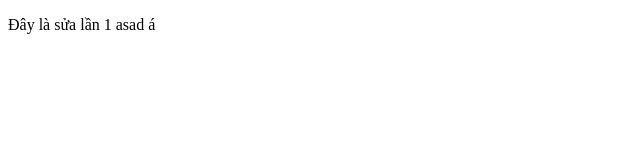
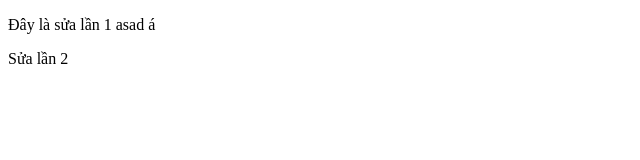
Before and after one commit to BwocBao/Figma-to-code, a plain HTML site: page index.html in a window 1280 px wide. Shown: the full height of the page, 0-640 px from the left. Drawn offline with Linux system fonts and the light colour scheme.

Commit message:
Sửa lần 2

```diff
--- a/index.html
+++ b/index.html
@@ -7,6 +7,8 @@
     <title>Document</title>
 </head>
 <p>Đây là sửa lần 1 asad á</p>
+<p>Sửa lần 2
+</p>
 
 <body>
 
```
